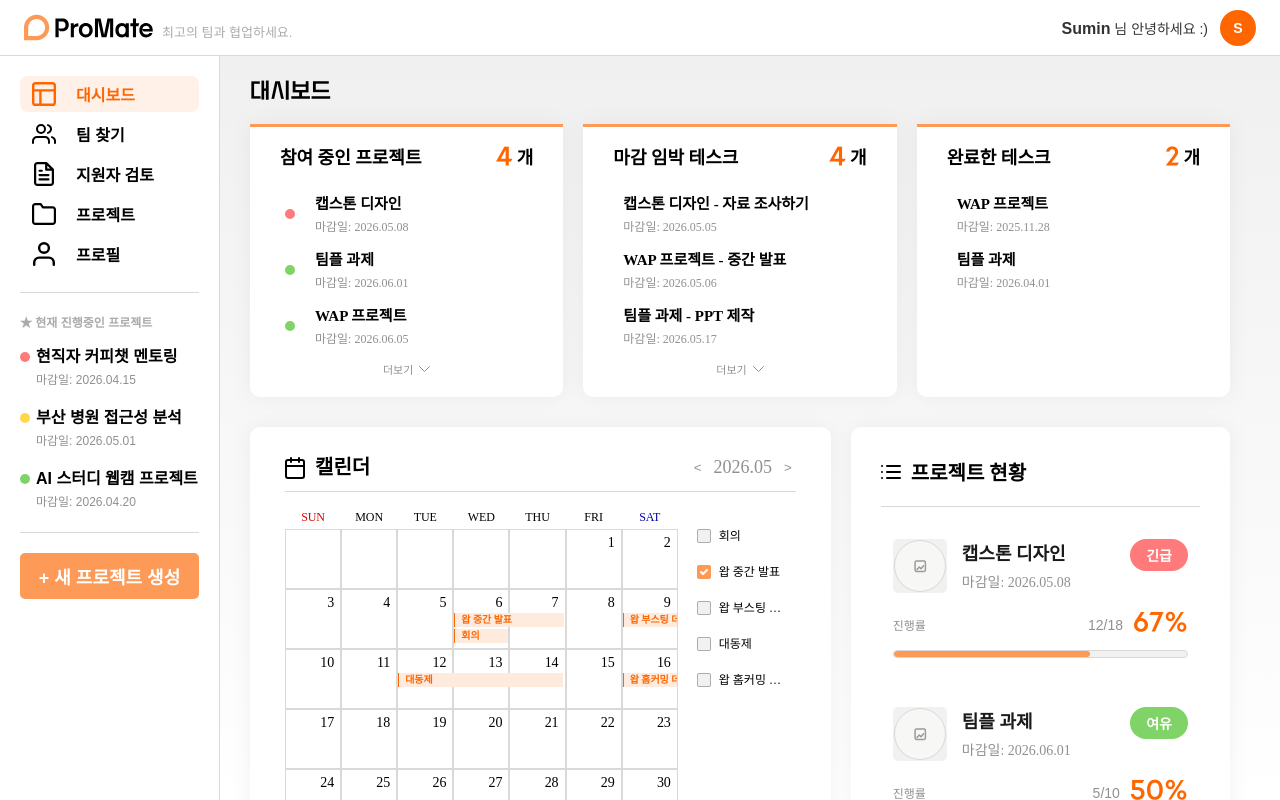
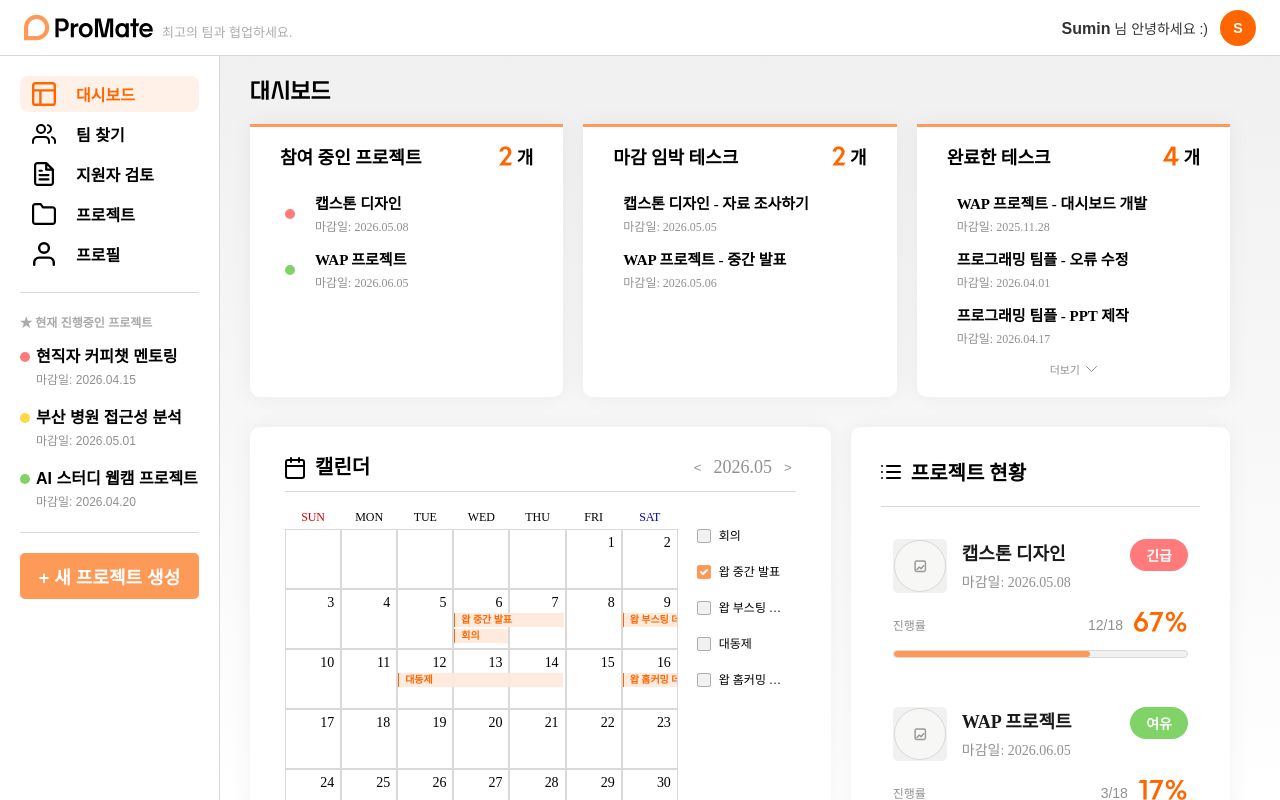
Before and after one commit to pknu-wap/promate, a React (Vite) app in the folder FE/: page / in a window 1280 px wide. Built offline with nearby package versions, Linux system fonts and the light colour scheme; no server answers.

Commit message:
chore: 프로젝트 임시 데이터 내용 수정

```diff
--- a/FE/src/pages/DashboardPage/DashboardPage.jsx
+++ b/FE/src/pages/DashboardPage/DashboardPage.jsx
@@ -10,19 +10,18 @@ import moreIcon from '../../assets/moreIcon.svg';
 const dummyDashboardData = {
   projects: [
     { id: 1, title: '캡스톤 디자인', date: '2026.05.08', ratio: '12/18' },
-    { id: 2, title: '팀플 과제', date: '2026.06.01', ratio: '5/10' },
-    { id: 3, title: 'WAP 프로젝트', date: '2026.06.05', ratio: '3/18' },
-    { id: 4, title: '토이 프로젝트', date: '2026.07.12', ratio: '2/8' },
+    { id: 2, title: 'WAP 프로젝트', date: '2026.06.05', ratio: '3/18' },
   ],
   urgentTasks: [
     { id: 1, title: '캡스톤 디자인 - 자료 조사하기', date: '2026.05.05' },
     { id: 2, title: 'WAP 프로젝트 - 중간 발표', date: '2026.05.06' },
-    { id: 3, title: '팀플 과제 - PPT 제작', date: '2026.05.17' },
-    { id: 4, title: '팀플 과제 - PPT 제작', date: '2026.05.19' },
+
   ],
   completedTasks: [
-    { id: 1, title: 'WAP 프로젝트', date: '2025.11.28' },
-    { id: 2, title: '팀플 과제', date: '2026.04.01' },
+    { id: 1, title: 'WAP 프로젝트 - 대시보드 개발', date: '2025.11.28' },
+    { id: 2, title: '프로그래밍 팀플 - 오류 수정', date: '2026.04.01' },
+    { id: 3, title: '프로그래밍 팀플 - PPT 제작', date: '2026.04.17' },
+    { id: 4, title: '캡스톤 디자인 - 프로젝트 계획서 작성', date: '2026.05.01' },
   ],
 };
 
```
